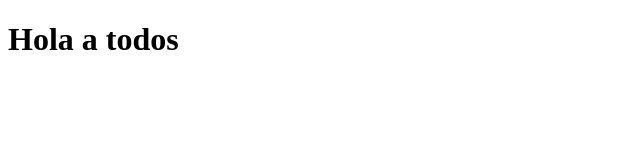
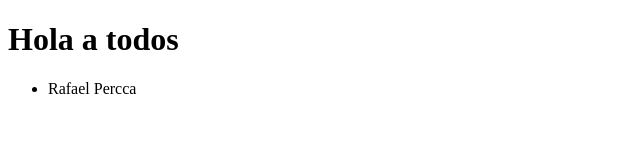
Before and after one commit to RalphPT/gitGithubColaborativo, a plain HTML site: page index.html in a window 1280 px wide. Shown: the whole page, without its empty margins (0-640 px from the left). Drawn offline with Linux system fonts and the light colour scheme.

Commit message:
agregando lista desordenada

```diff
--- a/index.html
+++ b/index.html
@@ -8,5 +8,10 @@
 </head>
 <body>
     <h1>Hola a todos</h1>
+    <ul>
+        <li>
+            Rafael Percca
+        </li>
+    </ul>
 </body>
 </html>
```
